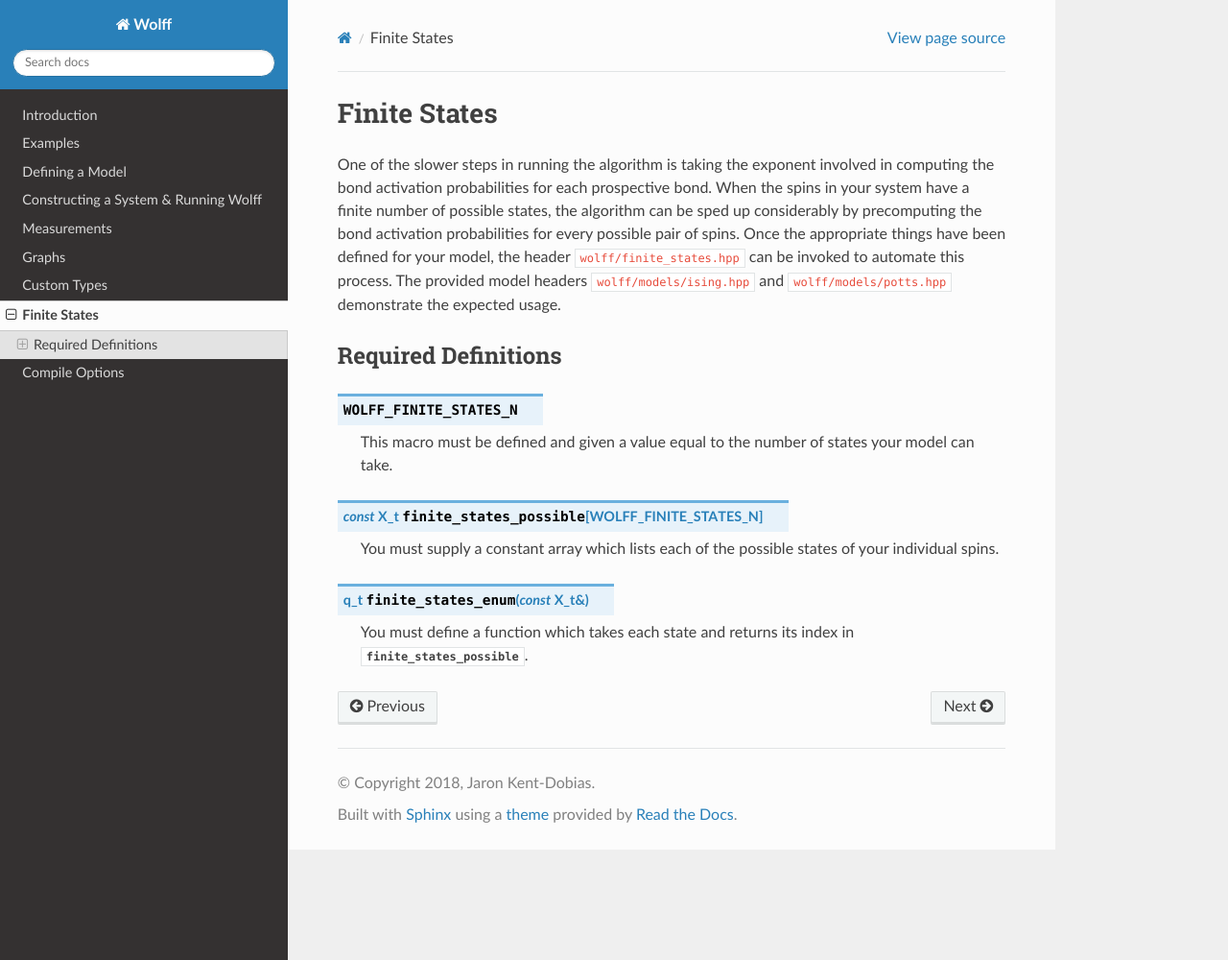
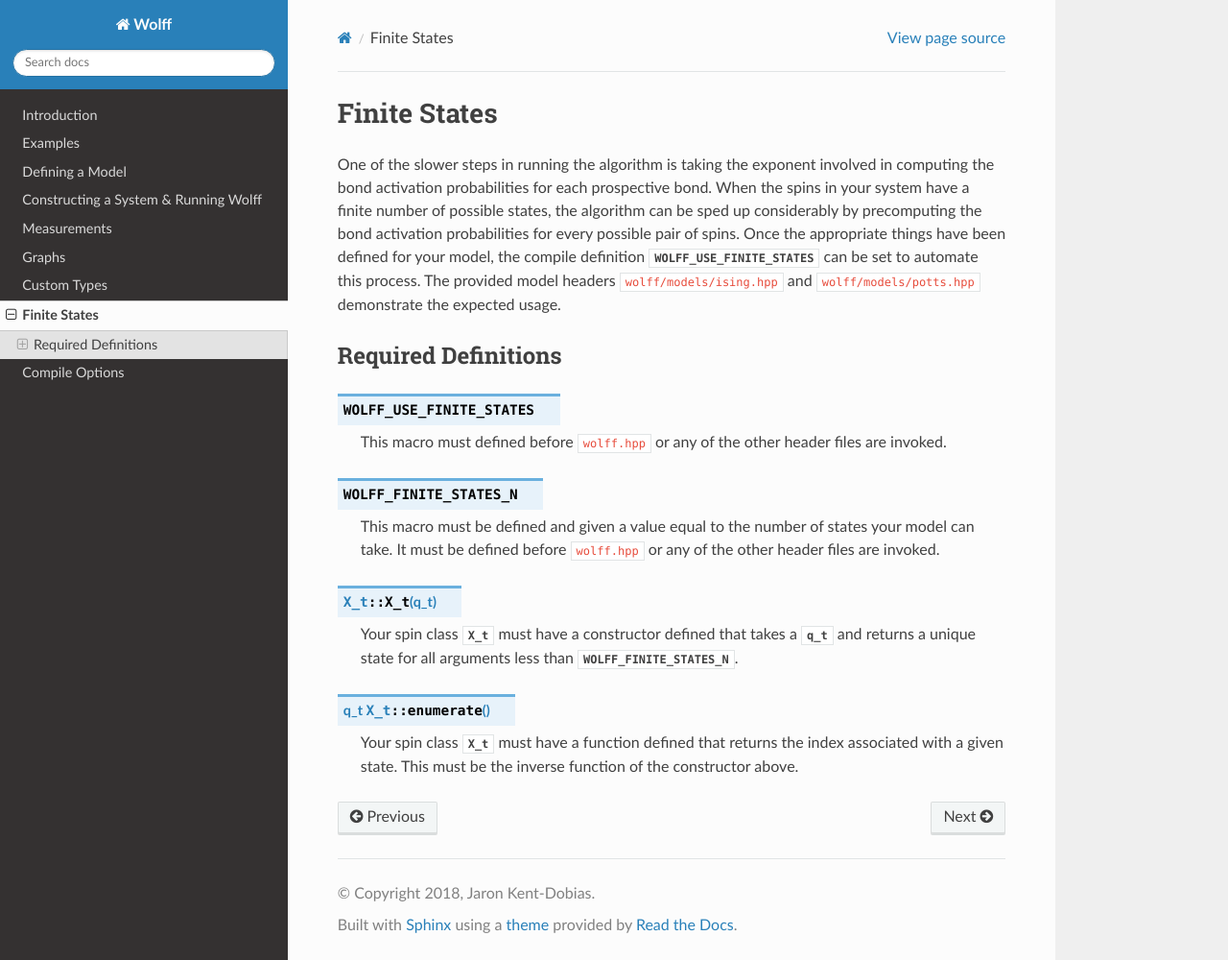
Before and after one commit to mihailescum/wolff, a Sphinx documentation site: the page built from doc/finite_states.rst, in a window 1280 px wide and 1000 px high. Shown: the whole window at 96% size. Built offline with Sphinx 7.4.7 and the Read the Docs theme 2.0.0, drawn with Linux system fonts in a browser that asks for light colours.

Commit message:
changed the way that the finite states system works

```diff
--- a/doc/finite_states.rst
+++ b/doc/finite_states.rst
@@ -5,19 +5,23 @@
 Finite States
 *************
 
-One of the slower steps in running the algorithm is taking the exponent involved in computing the bond activation probabilities for each prospective bond. When the spins in your system have a finite number of possible states, the algorithm can be sped up considerably by precomputing the bond activation probabilities for every possible pair of spins. Once the appropriate things have been defined for your model, the header :file:`wolff/finite_states.hpp` can be invoked to automate this process. The provided model headers :file:`wolff/models/ising.hpp` and :file:`wolff/models/potts.hpp` demonstrate the expected usage.
+One of the slower steps in running the algorithm is taking the exponent involved in computing the bond activation probabilities for each prospective bond. When the spins in your system have a finite number of possible states, the algorithm can be sped up considerably by precomputing the bond activation probabilities for every possible pair of spins. Once the appropriate things have been defined for your model, the compile definition :c:macro:`WOLFF_USE_FINITE_STATES` can be set to automate this process. The provided model headers :file:`wolff/models/ising.hpp` and :file:`wolff/models/potts.hpp` demonstrate the expected usage.
 
 Required Definitions
 ====================
 
+.. c:macro:: WOLFF_USE_FINITE_STATES
+
+   This macro must defined before :file:`wolff.hpp` or any of the other header files are invoked.
+
 .. c:macro:: WOLFF_FINITE_STATES_N
 
-   This macro must be defined and given a value equal to the number of states your model can take.
+   This macro must be defined and given a value equal to the number of states your model can take. It must be defined before :file:`wolff.hpp` or any of the other header files are invoked.
 
-.. cpp:var:: const X_t finite_states_possible[WOLFF_FINITE_STATES_N]
+.. cpp:function:: X_t::X_t(q_t)
 
-   You must supply a constant array which lists each of the possible states of your individual spins.
+   Your spin class :cpp:class:`X_t` must have a constructor defined that takes a :cpp:type:`q_t` and returns a unique state for all arguments less than :c:macro:`WOLFF_FINITE_STATES_N`.
 
-.. cpp:function:: q_t finite_states_enum(const X_t&)
+.. cpp:function:: q_t X_t::enumerate()
 
-   You must define a function which takes each state and returns its index in :cpp:var:`finite_states_possible`.
+   Your spin class :cpp:class:`X_t` must have a function defined that returns the index associated with a given state. This must be the inverse function of the constructor above.
```
Also changed, not shown: 10 other files.
